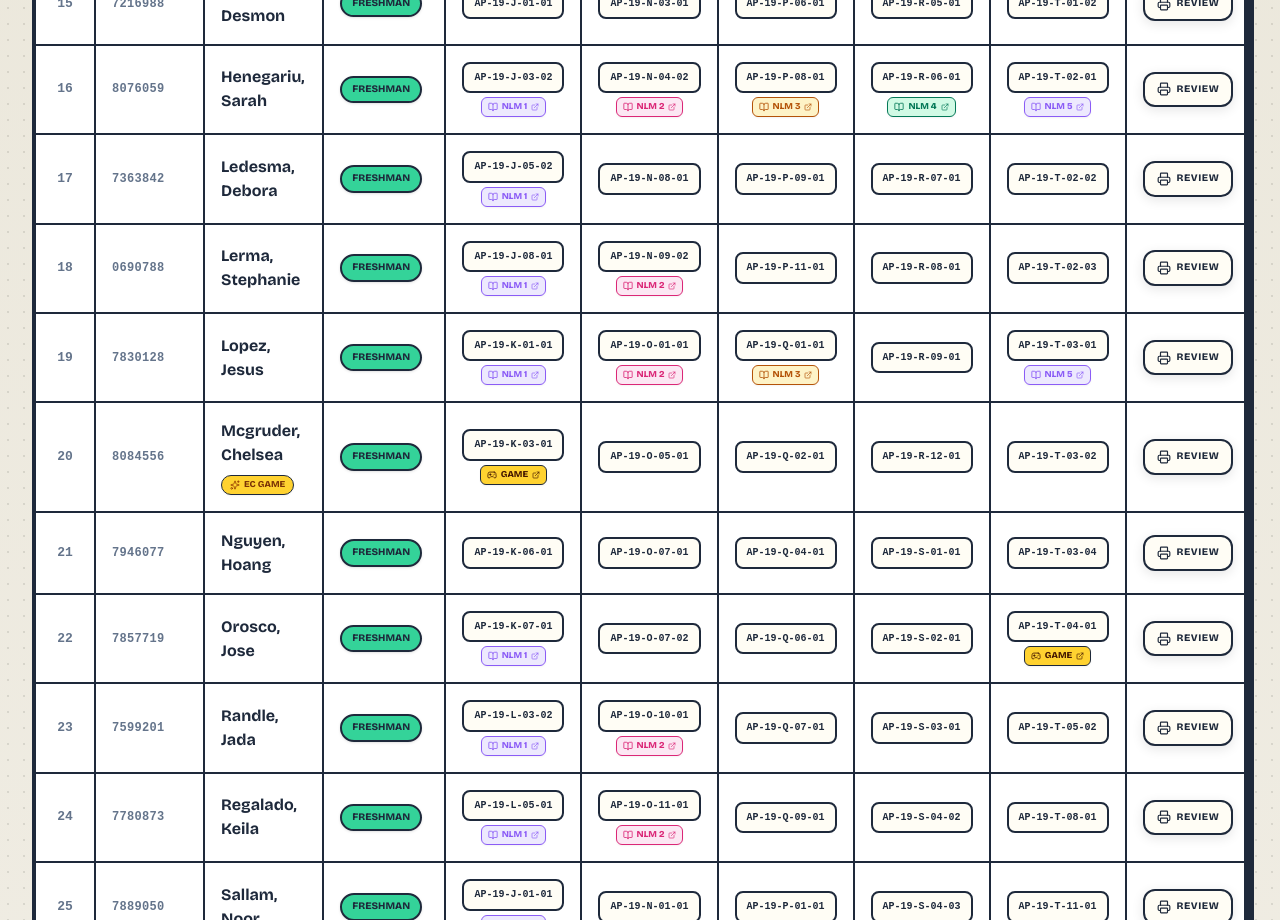
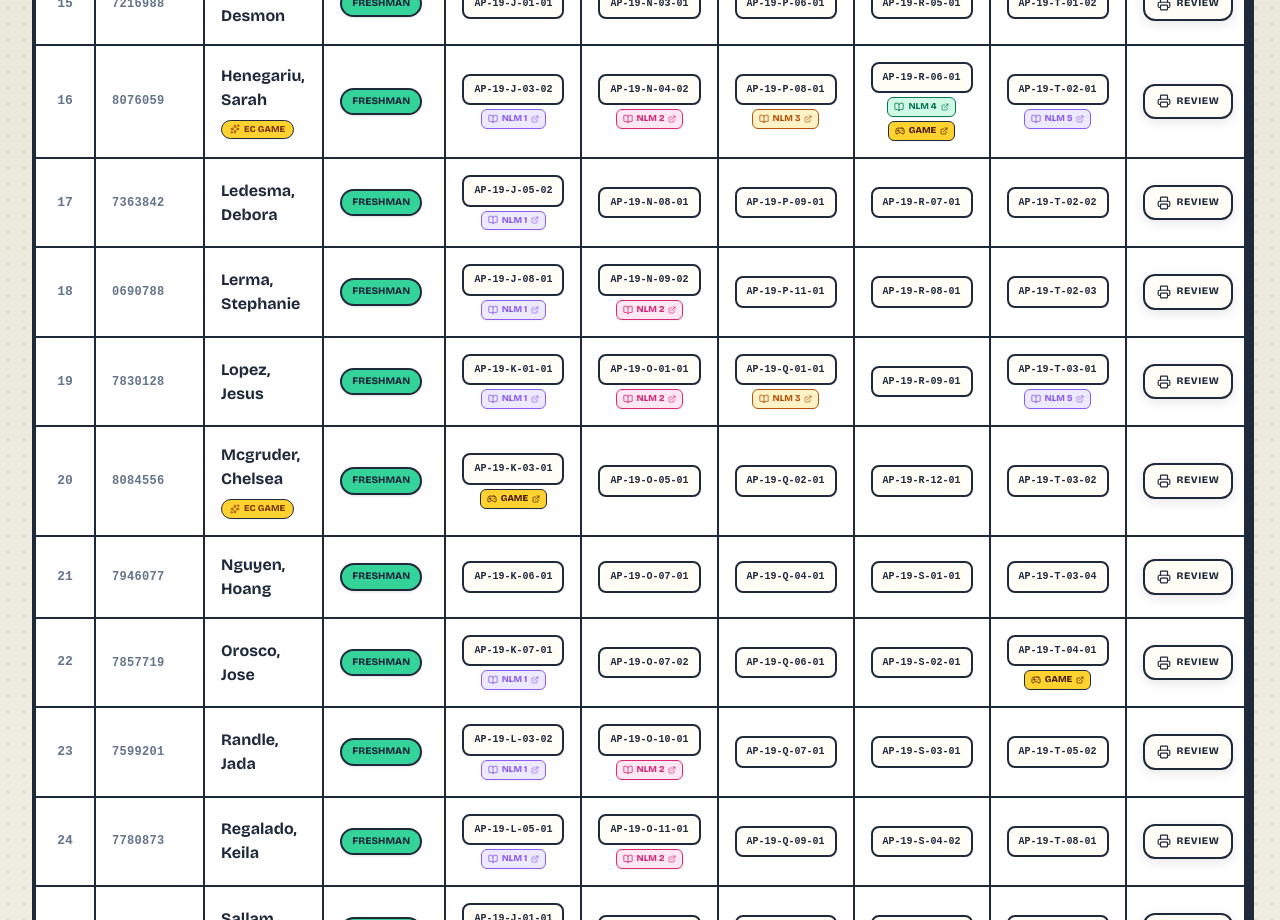
Before and after one commit to victogarcia4/ap2-notebook-lm-fall2026, a React (Vite) app: page / in a window 1280 px wide. Shown: the part 4320-5240 px from the top of the page. Built offline with nearby package versions, Linux system fonts and the light colour scheme; a web font is replaced by a local one.

Commit message:
feat: add Tonicity Challenge extra credit game
Register the new clinical fluid management game in the games database and link it to Sarah Henegariu's student profile for exam 4.

```diff
--- a/data/games.json
+++ b/data/games.json
@@ -20,5 +20,16 @@
     "topic": "Cardio: Heart — Cardiac Conduction & Emergency Rhythm Rescue (Extra Credit)",
     "description": "Extra Credit Interactive AI Game: High-stakes clinical cardiac rhythm rescue challenge built on Lovable, covering pacemaking nodes, conduction pathways, and arrhythmia interventions.",
     "createdAt": "2026-09-24"
+  },
+  {
+    "id": "game-henegariu-sarah-tonicity-challenge",
+    "title": "Tonicity Challenge: Clinical Fluid Management",
+    "url": "https://osmosis-rx-iv-fluid-tonicity-game.ai.studio/",
+    "author": "Henegariu, Sarah",
+    "role": "student",
+    "examId": "exam4",
+    "topic": "Fluid/Acid-Base — Osmosis Rx, IV Fluid Tonicity & Clinical Fluid Management (Extra Credit)",
+    "description": "Extra Credit Interactive AI Game: Clinical fluid therapy simulation challenging learners to manage IV fluid tonicity, osmotic shifts across ICF/ECF, and cellular volume equilibrium.",
+    "createdAt": "2026-10-02"
   }
 ]
--- a/src/data/students.ts
+++ b/src/data/students.ts
@@ -137,6 +137,18 @@ export const defaultStudents: Student[] = [
       exam3: "https://notebook.google.com/notebook/f0d6337d-8730-4dc7-b69d-75279e228858",
       exam4: "https://notebook.google.com/notebook/abb95f7d-895b-4297-bc86-b4d4711f7c4b",
       exam5: "https://notebook.google.com/notebook/b9c0cbe4-e3c0-4919-9bd9-5bc069981465"
+    },
+    gameLinks: {
+      exam4: {
+        title: "Tonicity Challenge: Clinical Fluid Management",
+        url: "https://osmosis-rx-iv-fluid-tonicity-game.ai.studio/"
+      }
+    },
+    extraCredit: {
+      title: "Tonicity Challenge: Clinical Fluid Management",
+      url: "https://osmosis-rx-iv-fluid-tonicity-game.ai.studio/",
+      topic: "Fluid/Acid-Base — Osmosis Rx, IV Fluid Tonicity & Clinical Fluid Management",
+      examId: "exam4"
     }
   },
   {
```
